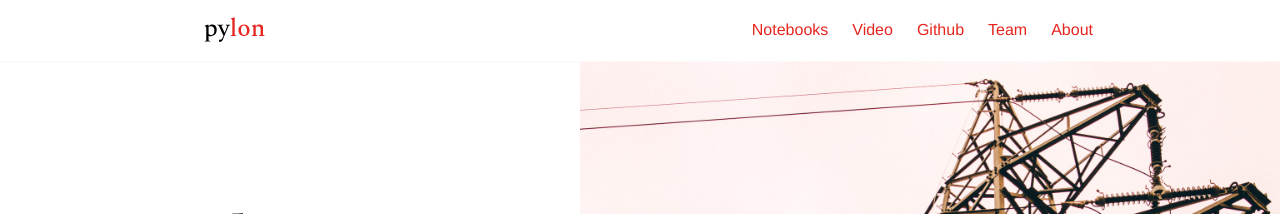
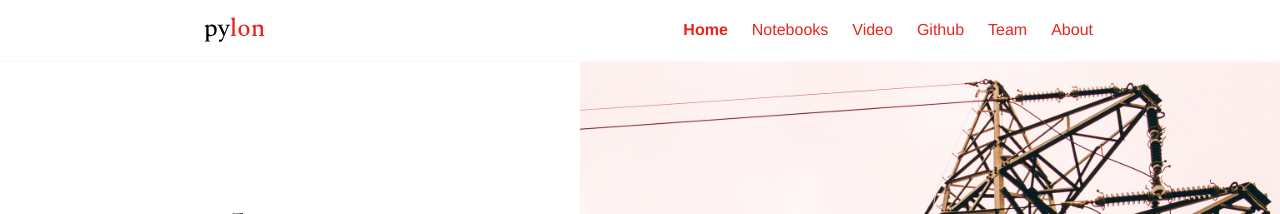
Before and after one commit to pylon-lib/pylon-lib.github.io, a Jekyll site: the page built from index.md, in a window 1280 px wide. Shown: the top 214 px of the page. Built offline with Jekyll 4.4.1, drawn with Linux system fonts in a browser that asks for light colours.

Commit message:
fix video url, also include home in menu

```diff
--- a/_data/menus.yml
+++ b/_data/menus.yml
@@ -1,9 +1,12 @@
 main:
+  - name: "Home"
+    url: "/"
+    weight: 2
   - name: "Notebooks"
     url: "/notebooks"
     weight: 2
   - name: "Video"
-    url: "{{site.demo_video}}"
+    url: "https://www.youtube.com/watch?v=9nKfe56py3A"
     weight: 2
   - name: "Github"
     url: "https://github.com/pylon-lib/pylon"
```
